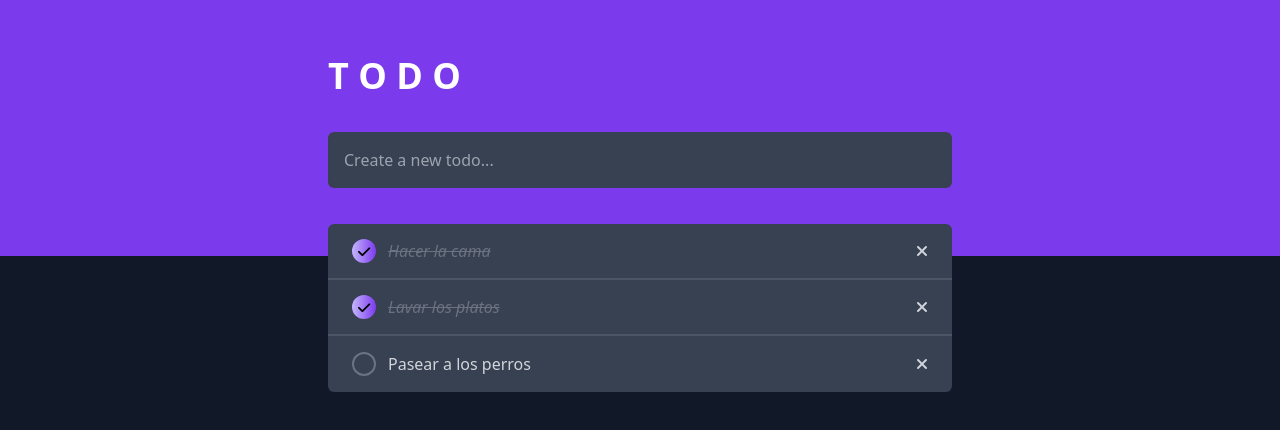
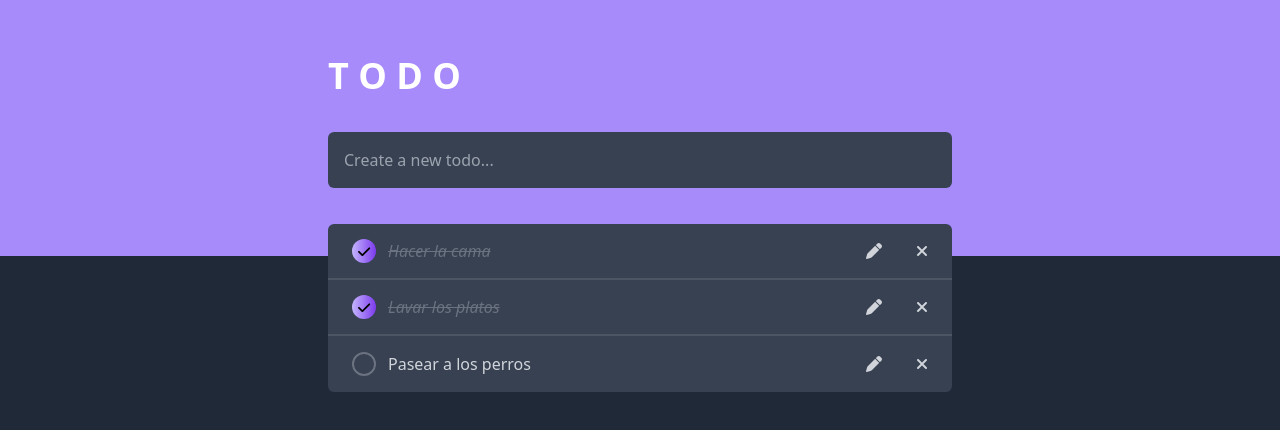
Before and after one commit to pablovrl/react-todo-app, a React (Create React App) app: page / in a window 1280 px wide. Shown: the top 430 px of the page. Built offline with nearby package versions, Linux system fonts and the light colour scheme.

Commit message:
se integró la funcionalidad para editar tareas

```diff
--- a/public/index.html
+++ b/public/index.html
@@ -24,7 +24,7 @@
       work correctly both with client-side routing and a non-root public URL.
       Learn how to configure a non-root public URL by running `npm run build`.
     -->
-    <title>React App</title>
+    <title>Todo App</title>
 
     <script src="https://kit.fontawesome.com/48186ee687.js" crossorigin="anonymous"></script>
   </head>
--- a/src/App.js
+++ b/src/App.js
@@ -29,6 +29,18 @@ function App() {
       setlastTodo(todos[todos.length - 1].id);
     }
   }, [todos]);
+
+  const handleEdit = (evt, id, tarea) => {
+    evt.preventDefault();
+    setTodos(
+      todos.map((todo) => {
+        if (todo.id === id) {
+          return { ...todo, tarea: tarea };
+        }
+        return { ...todo };
+      })
+    );
+  };
 
   const handleAddClick = (tarea) => {
     if (tarea !== "") {
@@ -69,11 +81,11 @@ function App() {
   };
 
   return (
-    <div className="bg-gray-900 h-screen sm:flex sm:justify-center">
-      <div className="bg-purple-600 h-64 w-full absolute"></div>
+    <div className="bg-gray-800 h-screen sm:flex sm:justify-center font-sans">
+      <div className="bg-purple-400 h-64 w-full absolute"></div>
       <div className="p-6 relative w-full sm:max-w-2xl flex flex-col">
         <div className="h-auto">
-          <h1 className="text-white text-4xl font-semibold mt-8">T O D O</h1>
+          <h1 className="text-white text-4xl font-bold mt-8">T O D O</h1>
         </div>
         <div className="h-auto">
           <Form handleAddClick={handleAddClick} />
@@ -84,6 +96,7 @@ function App() {
             handleDelClick={handleDelClick}
             handleCheck={handleCheck}
             lastTodo={lastTodo}
+            handleEdit={handleEdit}
           />
         </div>
       </div>
--- a/src/components/Todo.js
+++ b/src/components/Todo.js
@@ -1,10 +1,31 @@
-import React from "react";
+import React, { useState } from "react";
+import Modal from "react-modal";
 
 export default function Todo(props) {
+  const [isOpen, setIsOpen] = useState(false);
+  const [tarea, setTarea] = useState(props.tarea);
+
   let buttonClass = "border-2";
   if (props.terminado) {
     buttonClass = "bg-gradient-to-r from-purple-300 to-purple-600";
   }
+
+  const customStyles = {
+    content: {
+      top: "50%",
+      left: "50%",
+      right: "auto",
+      bottom: "auto",
+      marginRight: "-50%",
+      transform: "translate(-50%, -50%)",
+    },
+  };
+
+  const handleChange = (evt) => {
+    setTarea(evt.target.value);
+  };
+
+  Modal.setAppElement('#root');
 
   return (
     <div
@@ -20,12 +41,11 @@ export default function Todo(props) {
           }
           onClick={() => props.handleCheck(props.id)}
         >
-          {props.terminado &&
-            <i className="fas fa-check fa-sm"></i>
-          }
+          {props.terminado && <i className="fas fa-check fa-sm"></i>}
         </button>
       </div>
-      <div className="flex justify-between w-full">
+      <div className="grid grid-cols-12 w-full items-center justify-center">
+        <div className="col-span-10">
           <p
             className={`ml-3 ${
               props.terminado
@@ -35,6 +55,13 @@ export default function Todo(props) {
           >
             {props.tarea}
           </p>
+        </div>
+        <div className="col-start-11 col-span-1 grid justify-end">
+          <button className="text-gray-300" onClick={() => setIsOpen(!isOpen)}>
+            <i className="fas fa-pen"></i>
+          </button>
+        </div>
+        <div className="col-start-12 col-span-1 grid justify-end">
           <button
             className="text-gray-300"
             onClick={() => props.handleDelClick(props.id)}
@@ -43,5 +70,30 @@ export default function Todo(props) {
           </button>
         </div>
       </div>
+      <Modal isOpen={isOpen} contentLabel="Example Modal" style={customStyles}>
+        <div className="min-w-full max-w-xs">
+          <h2>Edit task</h2>
+          <form
+            className=""
+            onSubmit={(evt) => {
+              props.handleEdit(evt, props.id, tarea);
+              setIsOpen(false);
+            }}
+          >
+            <input
+              className="border m-2"
+              value={tarea}
+              onChange={handleChange}
+            />
+          </form>
+          <button
+            className="border w-full rounded p-1 bg-red-400 text-gray-100 hover:bg-red-600"
+            onClick={() => {setIsOpen(!isOpen); setTarea(props.tarea)}}
+          >
+            close
+          </button>
+        </div>
+      </Modal>
+    </div>
   );
 }
--- a/src/components/TodoList.js
+++ b/src/components/TodoList.js
@@ -10,6 +10,7 @@ export default function TodoList(props) {
       handleDelClick={props.handleDelClick}
       handleCheck={props.handleCheck}
       lastTodo={props.lastTodo}
+      handleEdit={props.handleEdit}
     />
   ));
 
```
Lines whose indentation alone changed are shown as unchanged.
